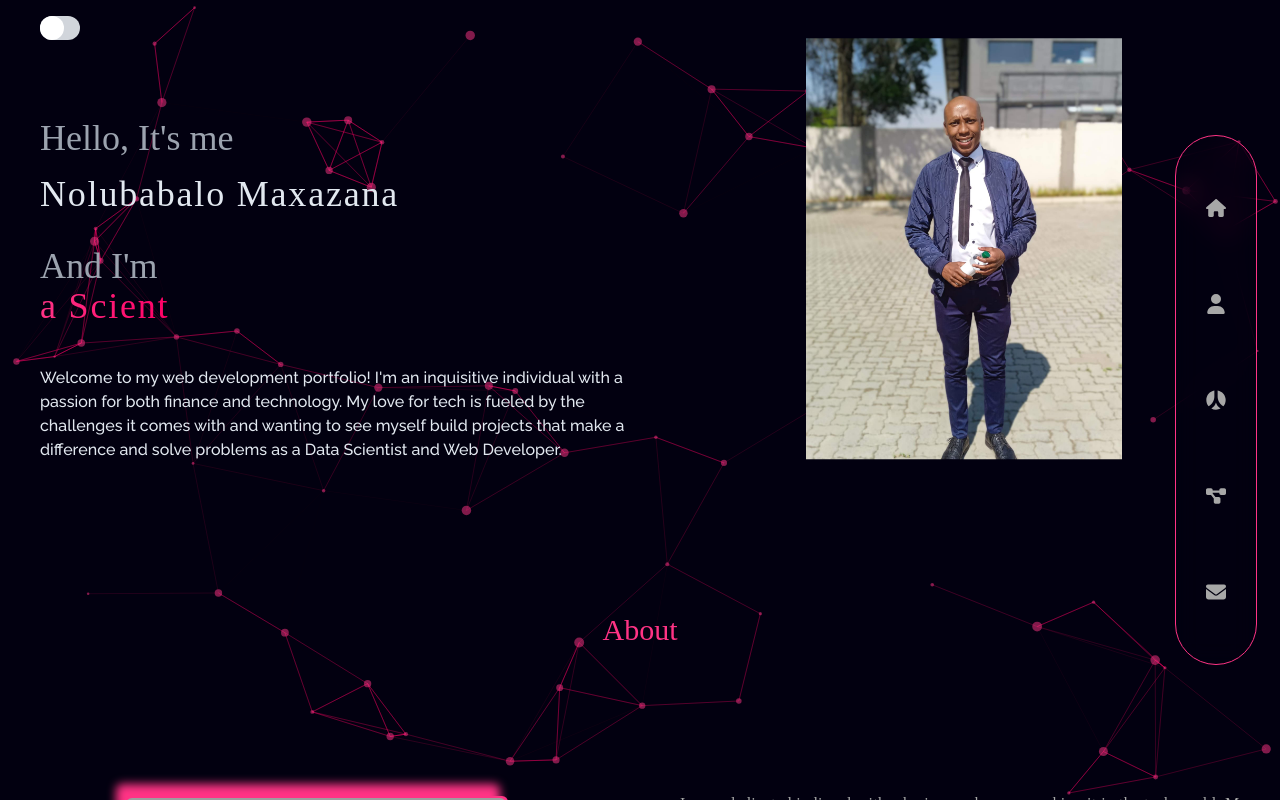
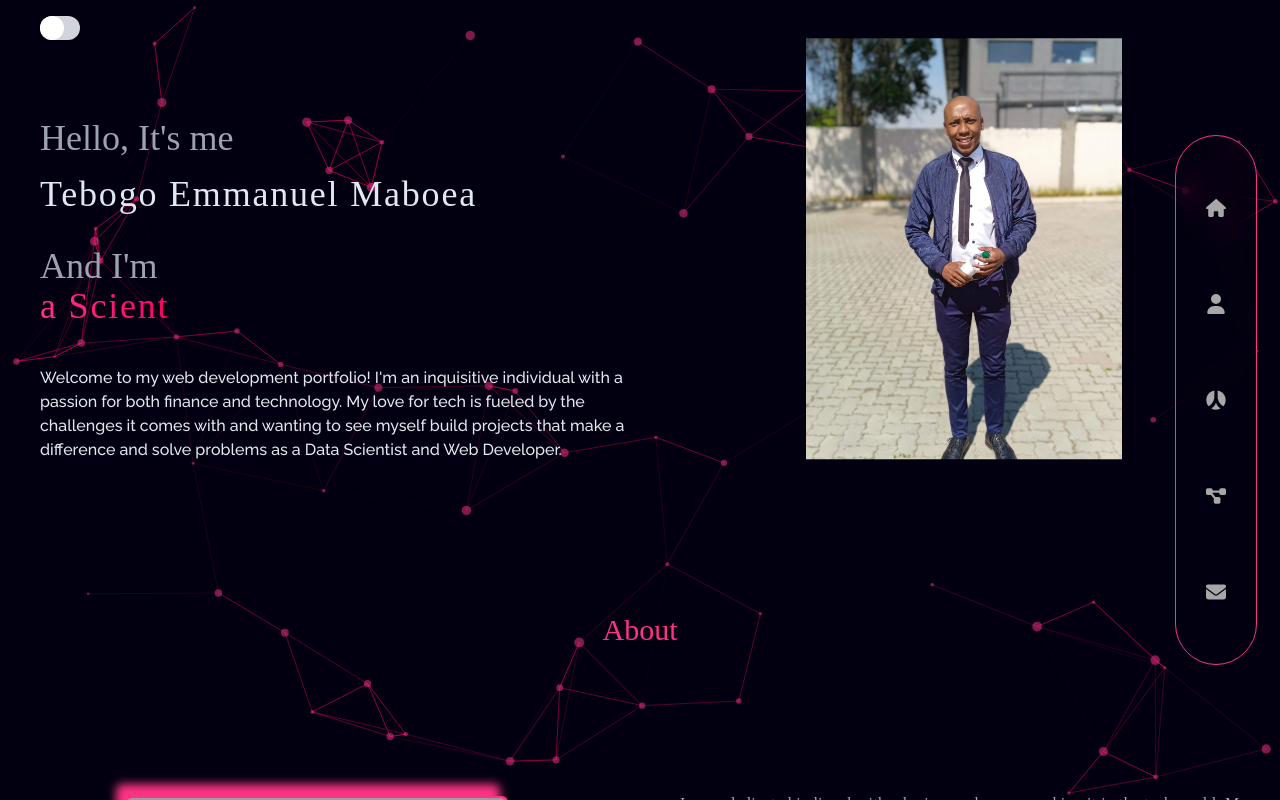
Before and after one commit to Tebza101-code/TebzaWebsite, a React (Vite) app: page / in a window 1280 px wide. Shown: the top 800 px of the page. Built offline with nearby package versions, Linux system fonts and the light colour scheme; grey boxes are pictures that could not be loaded; a web font is replaced by a local one.

Commit message:
Update Introduction.jsx

```diff
--- a/src/components/Introduction.jsx
+++ b/src/components/Introduction.jsx
@@ -20,7 +20,7 @@ const Introduction = () => {
                     <h2 className="text-3xl lg:text-4xl text-gray-400">Hello, It&apos;s me
                         <span className="block tracking-wider text-2xl lg:text-4xl mt-4 text-slate-200">
                             {" "}
-                            Nolubabalo Maxazana
+                            Tebogo Emmanuel Maboea
                         </span>
                     </h2>
 
```
